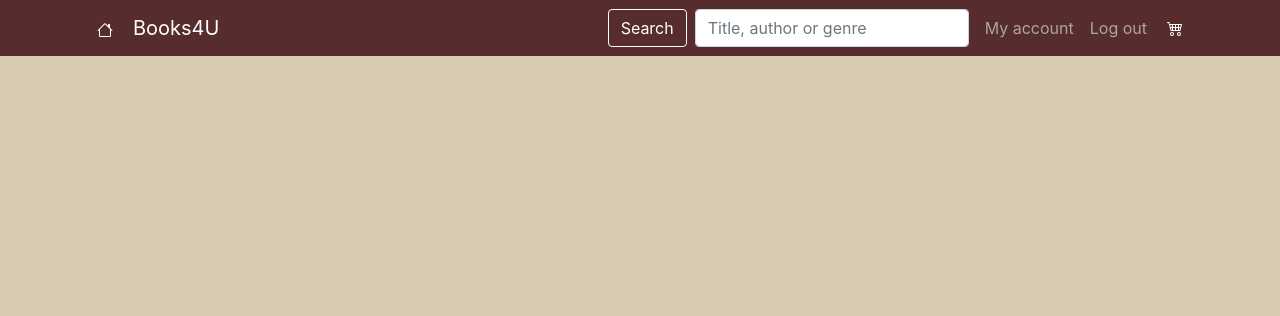
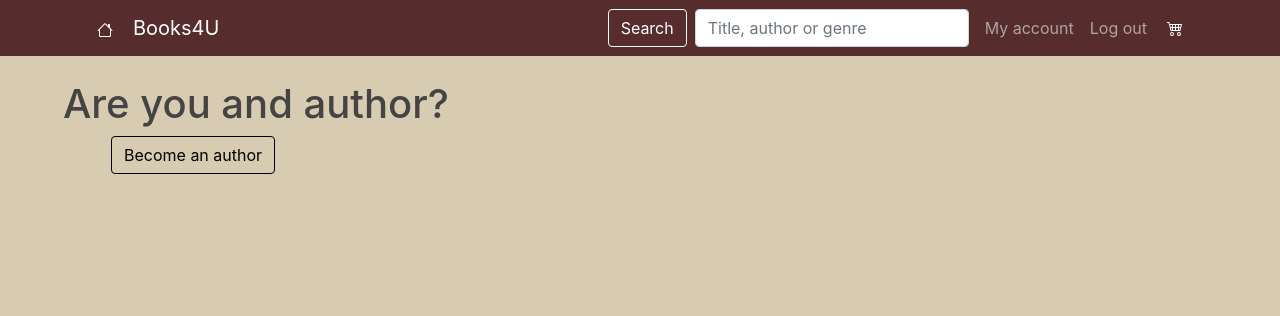
Before and after one commit to R4Sput1n/Book-Store, a Django app: page /account/ in a window 1280 px wide. Shown: the top 316 px of the page. Run offline with Django 4.2, Linux system fonts and the light colour scheme; the visitor is signed in with stand-in values (Sample User, id 1).

Commit message:
Add empty view with comment, add button to my_account

```diff
--- a/accounts/views.py
+++ b/accounts/views.py
@@ -27,3 +27,8 @@ def account(request):
         'owned_books': books,
     }
     return render(request, 'accounts/my_account.html', context)
+
+
+def become_author(request):
+    pass
+    #some code to send email to admin
--- a/templates/accounts/my_account.html
+++ b/templates/accounts/my_account.html
@@ -2,7 +2,7 @@
 {% block content %}
     {% for book in owned_books %}
         <div class="row account-content">
-            <div class="col-md-1">
+            <div class="col-md-1 mr-2">
                 <img class="img-account rounded" src="{{ book.product.cover.url }}" alt="error while loading img for {{ book.product.book_title }}">
             </div>
             <div class="col mx-3">
@@ -23,4 +23,13 @@
             </div>
         </div>
     {% endfor %}
+    <div>
+        <h1>Are you and author?</h1>
+    </div>
+    <div>
+        <form action="#" method="get">
+            {% csrf_token %}
+           <button class="btn btn-primary mx-5">Become an author</button>
+        </form>
+    </div>
 {% endblock content %}
```
